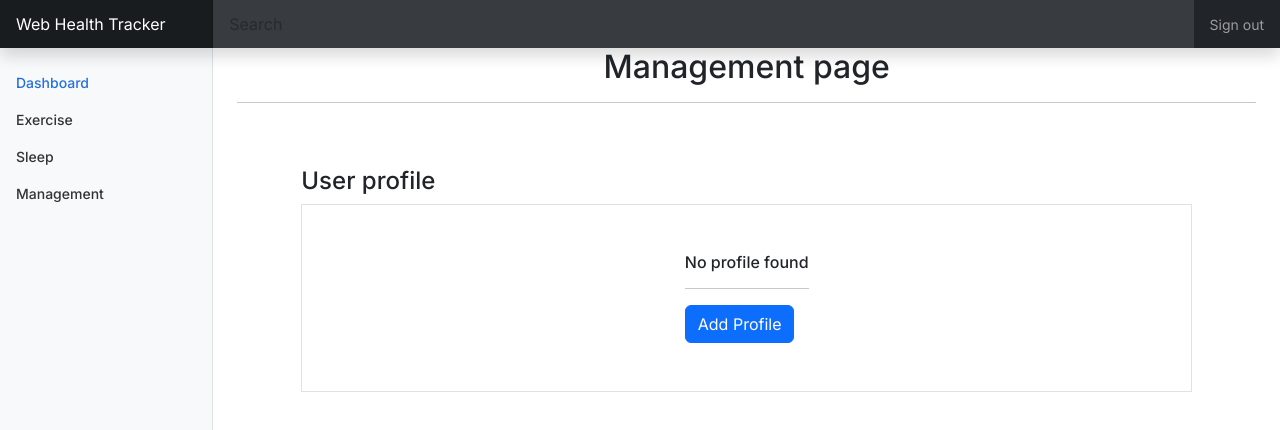
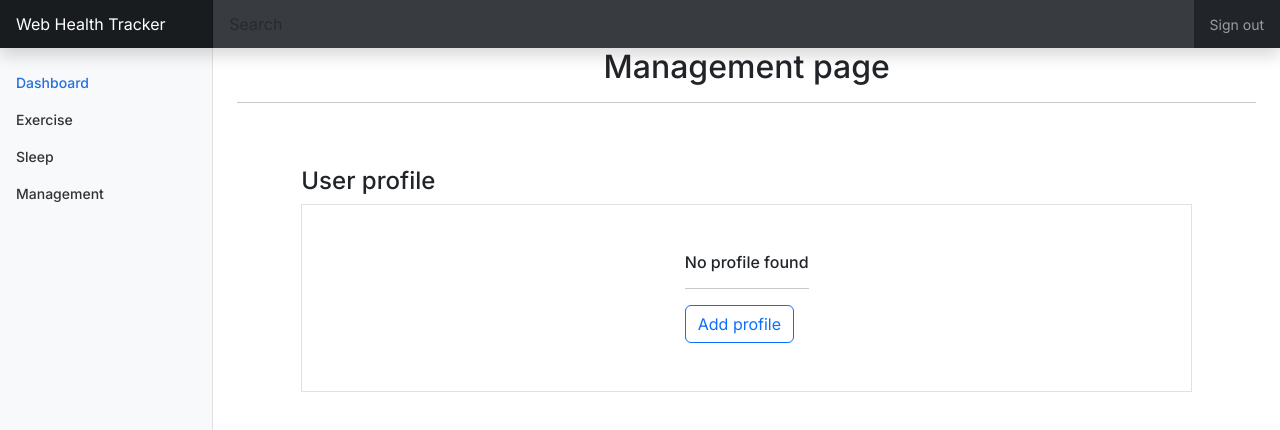
Before and after one commit to lantoday/WebHealthTracker, a Next.js app in the folder web-health-tracker/: page /management in a window 1280 px wide. Shown: the top 430 px of the page. Built offline with nearby package versions, Linux system fonts and the light colour scheme.

Commit message:
Small UI improvement

```diff
--- a/web-health-tracker/src/app/management/upsert/page.tsx
+++ b/web-health-tracker/src/app/management/upsert/page.tsx
@@ -36,7 +36,7 @@ const UpsertProfilePage: React.FC = () => {
       <p className="h2 d-flex justify-content-center">Management page</p>
       <hr />
       <div className="m-5 p-3">
-        <p className="h4">{profile ? "Edit Profile" : "Add Profile"}</p>
+        <p className="h4">{profile ? "Edit profile" : "Add profile"}</p>
         <div className="border">
           <ProfileForm profile={profile} />
         </div>
--- a/web-health-tracker/src/app/ui/loading.tsx
+++ b/web-health-tracker/src/app/ui/loading.tsx
@@ -1,7 +1,7 @@
 export default function Loading() {
   return (
     <div className="loading-container">
-      <div className="spinner-border" role="status">
+      <div className="spinner-border text-light" role="status">
         <span className="sr-only">Loading...</span>
       </div>
     </div>
--- a/web-health-tracker/src/app/ui/profile-form.tsx
+++ b/web-health-tracker/src/app/ui/profile-form.tsx
@@ -43,6 +43,14 @@ export function ProfileForm({ profile }: ProfileFormProps) {
             <span className="col-2">Weight:</span>
             <span className="col-8">{`${profile?.weight + " KG" ?? ""}`}</span>
           </div>
+          <div className="d-flex flex-row-reverse m-4 p-2 h6">
+            <button
+              className="btn btn-outline-primary"
+              onClick={() => (window.location.href = "/management/upsert")}
+            >
+              Update profile
+            </button>
+          </div>
         </div>
       )}
 
@@ -53,10 +61,10 @@ export function ProfileForm({ profile }: ProfileFormProps) {
             <hr />
 
             <button
-              className="btn btn-primary"
+              className="btn btn-outline-primary"
               onClick={() => (window.location.href = "/management/upsert")}
             >
-              Add Profile
+              Add profile
             </button>
           </div>
         </div>
--- a/web-health-tracker/src/app/ui/upsert-profile-form.tsx
+++ b/web-health-tracker/src/app/ui/upsert-profile-form.tsx
@@ -129,7 +129,7 @@ export function UpsertProfileForm({ profile }: UpsertProfileFormProps) {
       </div>
 
       <div className="col-8 p-3 d-flex justify-content-end">
-        <button type="submit" className="btn btn-primary">
+        <button type="submit" className="btn btn-outline-primary">
           Submit
         </button>
       </div>
```
